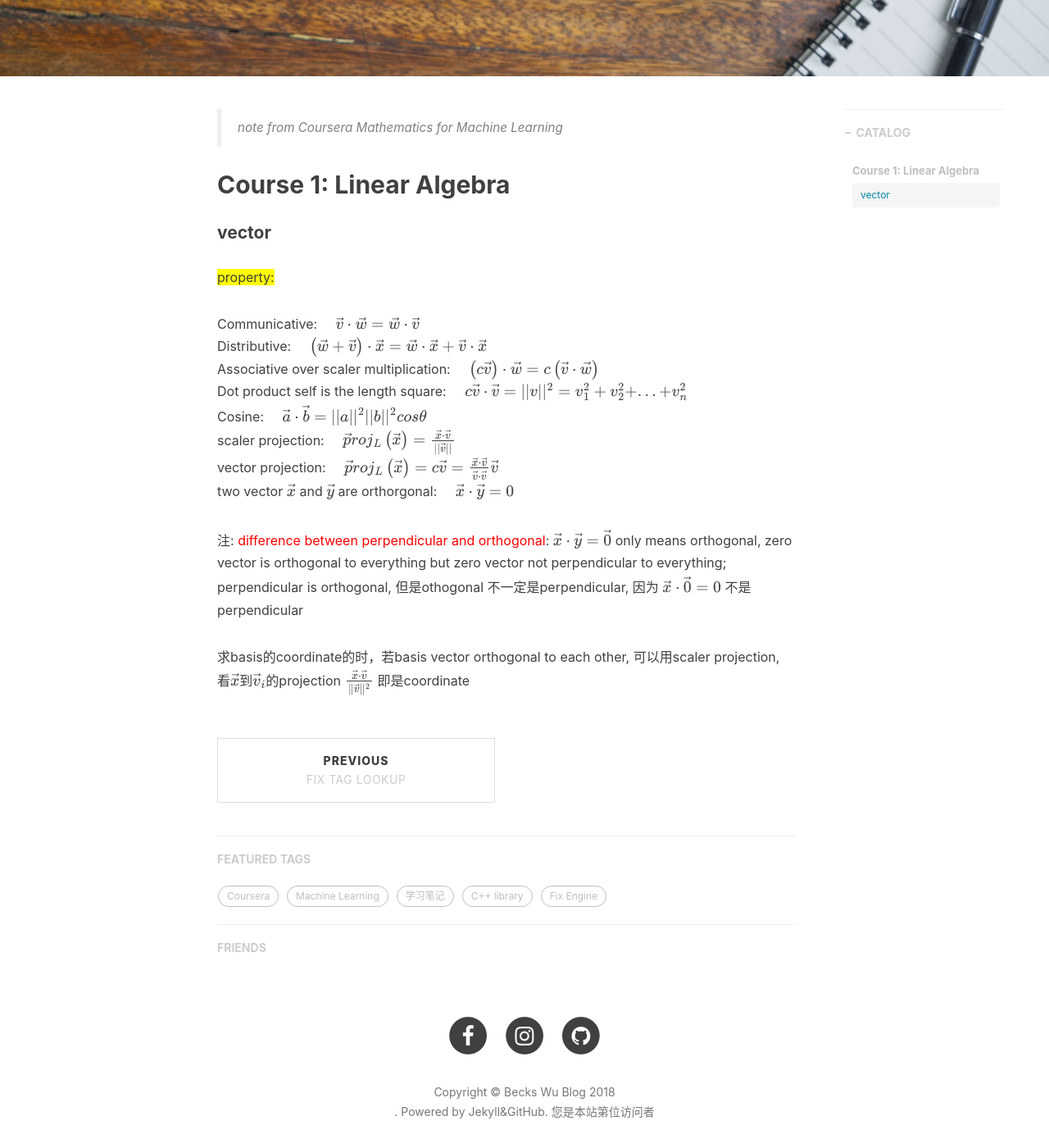
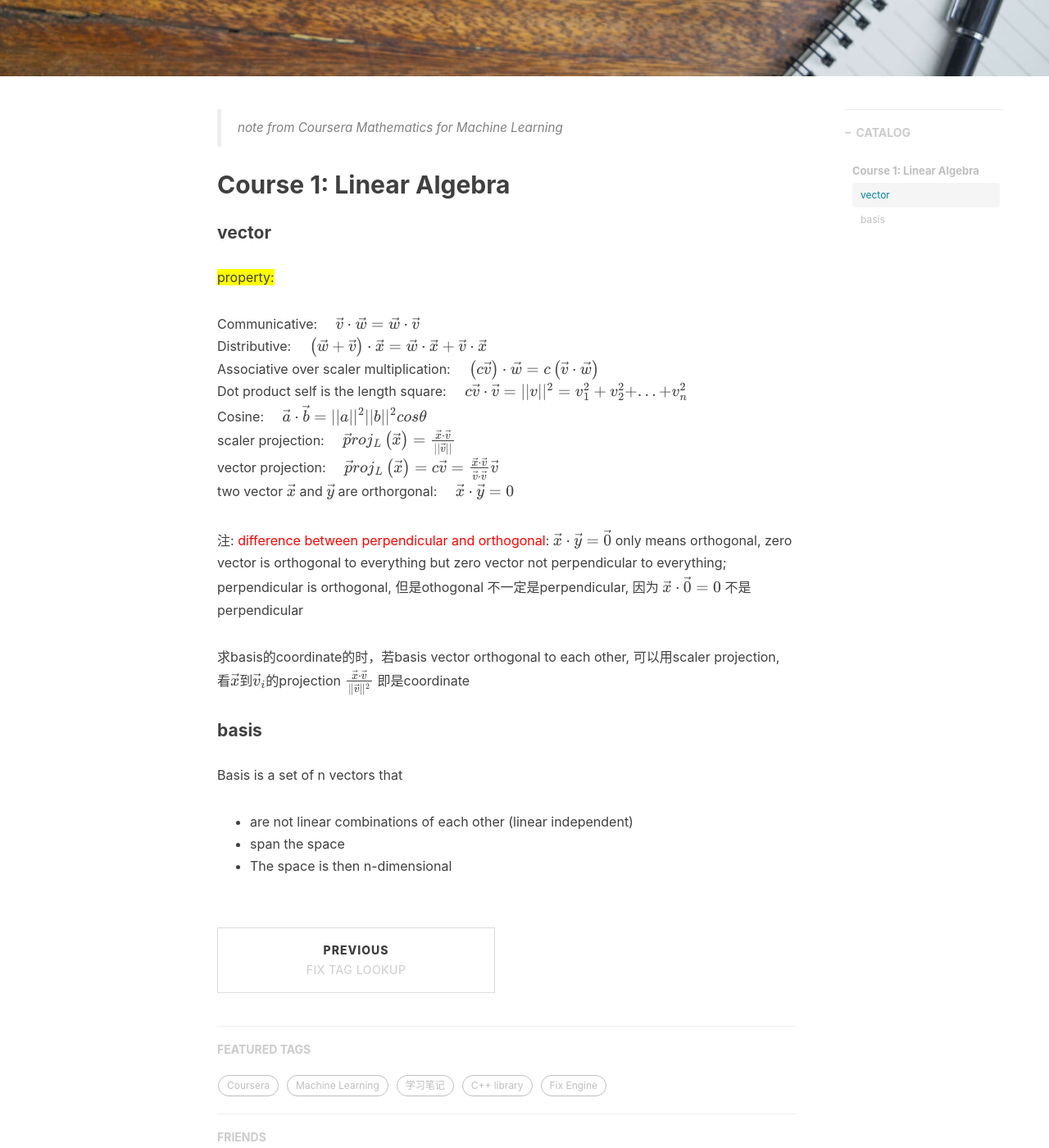
Before and after one commit to beckswu/beckswu.github.io, a Jekyll site: the page built from _posts/2018-10-20-Mathematics for-Machine-Learning-note.markdown, in a window 1280 px wide and 1400 px high, scrolled down 490 px. Shown: the whole window at 82% size. Built offline with Jekyll 4.4.1, drawn with Linux system fonts in a browser that asks for light colours; nearby versions of some CDN libraries; formulas are drawn with MathJax 3; comment, search, counter and statistics services are not loaded.

Commit message:
course1 basis

```diff
--- a/_posts/2018-10-20-Mathematics for-Machine-Learning-note.markdown
+++ b/_posts/2018-10-20-Mathematics for-Machine-Learning-note.markdown
@@ -35,3 +35,10 @@ two vector $$  \vec  x $$ and $$  \vec y $$ are orthorgonal: &nbsp;&nbsp;&nbsp;
 注: <span style="color: red">difference between perpendicular and orthogonal</span>:  $$  \vec  x \cdot \vec y  = \vec 0 $$   only means orthogonal, zero vector is orthogonal to everything but zero vector not perpendicular to everything; perpendicular is orthogonal, 但是othogonal 不一定是perpendicular, 因为 $$  \vec  x \cdot \vec 0  = 0 $$ 不是perpendicular
 
 求basis的coordinate的时，若basis vector orthogonal to each other, 可以用scaler projection, 看$$  \vec x$$到$$  \vec v_i$$的projection $$ \frac{ \vec x \cdot \vec v  }{ \|\vec v\|^2 } $$ 即是coordinate
+
+#### basis
+
+Basis is a set of n vectors that
+- are not linear combinations of each other (linear independent)
+- span the space
+- The space is then n-dimensional
```
